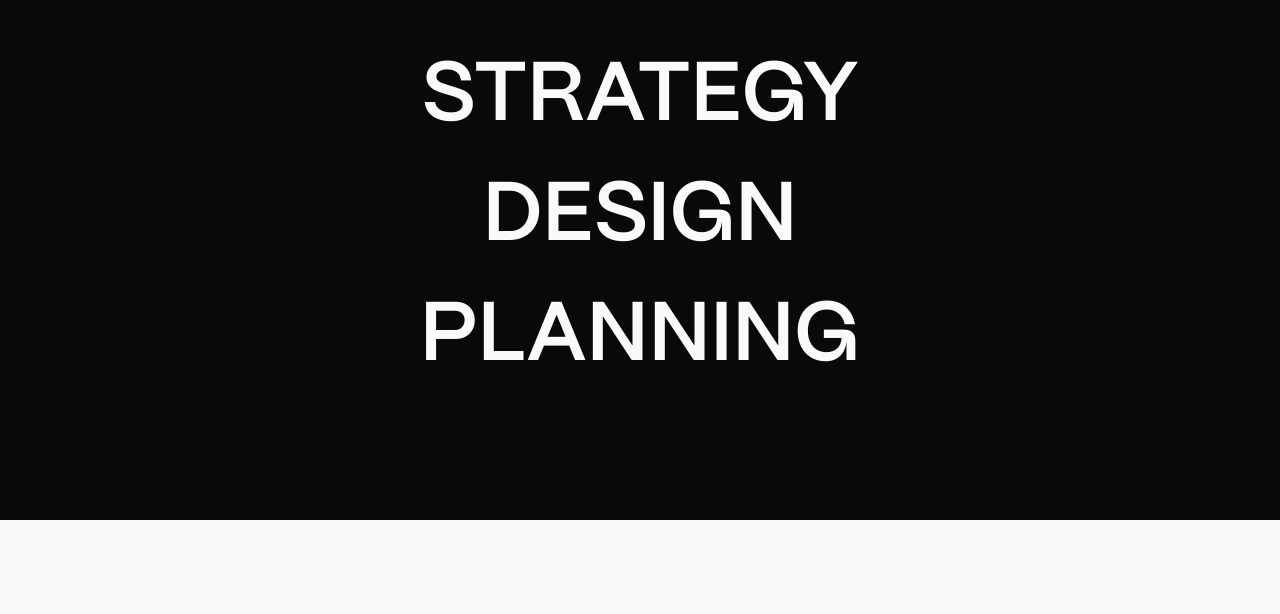
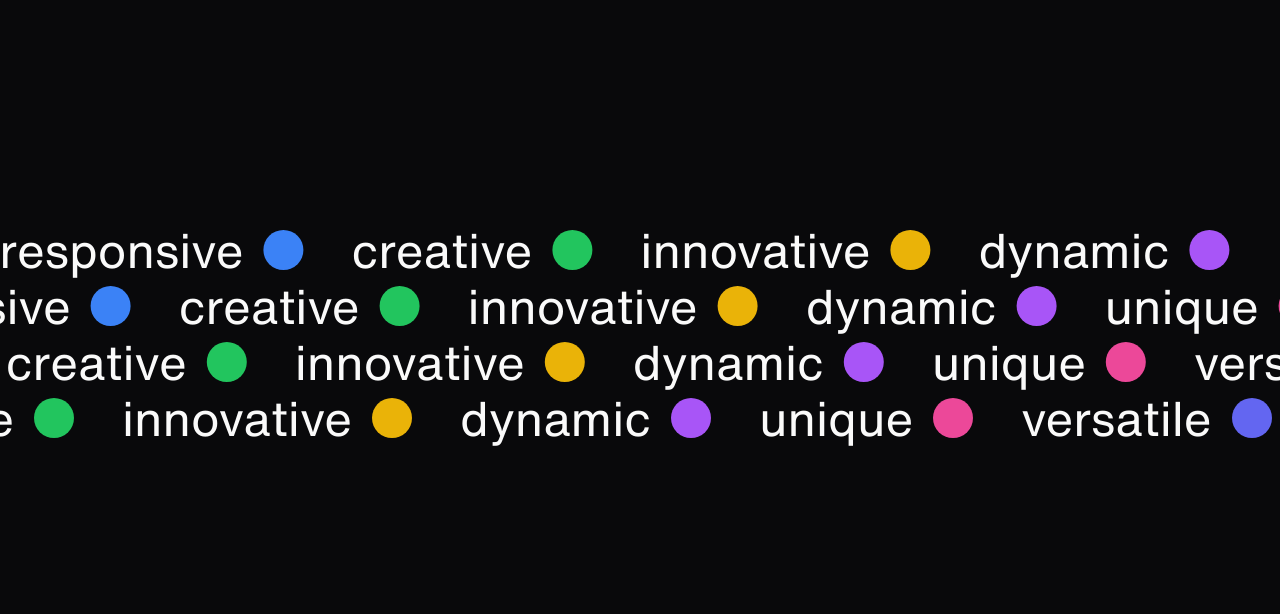
Before and after one commit to Deviillll/reactAndFramerMotion, a React (Vite) app: page / in a window 1280 px wide. Shown: the part 866-1480 px from the top of the page. Built offline with nearby package versions, Linux system fonts and the light colour scheme.

Commit message:
add marquee

```diff
--- a/package.json
+++ b/package.json
@@ -13,9 +13,11 @@
     "@gsap/react": "^2.1.1",
     "framer-motion": "^11.2.6",
     "gsap": "^3.12.5",
+    "lenis": "^1.1.13",
     "locomotive-scroll": "^5.0.0-beta.21",
     "react": "^18.2.0",
-    "react-dom": "^18.2.0"
+    "react-dom": "^18.2.0",
+    "react-intersection-observer": "^9.13.0"
   },
   "devDependencies": {
     "@types/node": "^22.5.1",
--- a/src/App.jsx
+++ b/src/App.jsx
@@ -7,21 +7,19 @@ import Contact from "./Componenets/Contact";
 import Projects from "./Componenets/Projects.tsx";
 import AboutMe from "./Componenets/AboutMe.tsx";
 import CV from "./Componenets/CV.tsx";
-import MobileProjects from "./Componenets/MobileProjects.tsx";
 import MblProjContainer from "./Componenets/MblProjContainer.tsx";
+import Lenis from "lenis";
+import "lenis/dist/lenis.css";
+import Marque from "./Componenets/Marque.tsx";
+import Skills from "./Componenets/Skills.tsx";
 
 const App = () => {
-  // useEffect(() => {
-  //   (async () => {
-  //     const LocomotiveScroll = (await import("locomotive-scroll")).default;
-  //     const locomotiveScroll = new LocomotiveScroll();
-  //   })();
-  // }, []);
-
   return (
-    <div className=" ">
+    <div className="overflow-hidden ">
       <Header />
+      <Marque />
       <AboutMe />
+      <Skills />
 
       <About />
       <Projects />
--- a/src/Componenets/About.tsx
+++ b/src/Componenets/About.tsx
@@ -4,7 +4,7 @@ import gsap from "gsap";
 
 const About = () => {
   return (
-    <div className="md:h-[70vh] overflow-x-hidden h-[50vh] mb-6 md:py-16  relative items-center flex flex-col w-screen  justify-center ">
+    <div className="md:h-[75vh] overflow-x-hidden h-[55vh] mb-6 md:py-16  relative items-center flex flex-col w-screen  justify-center ">
       <VideoBox
         img1={
           "https://images.unsplash.com/photo-1723903818490-6cb447ad1f05?q=80&w=1887&auto=format&fit=crop&ixlib=rb-4.0.3&ixid=M3wxMjA3fDB8MHxwaG90by1wYWdlfHx8fGVufDB8fHx8fA%3D%3D"
--- a/src/Componenets/AboutMe.tsx
+++ b/src/Componenets/AboutMe.tsx
@@ -18,7 +18,7 @@ const AboutMe = () => {
           end: "70% 50%", // End when bottom of container reaches top of viewport
           scrub: 0.8, // Smooth animation
           // markers: true, // Enable smooth scrolling animation
-          pin: true,
+          // pin: true,
         },
       });
       timeline
@@ -65,10 +65,10 @@ const AboutMe = () => {
 
   return (
     <div
-      className="md:h-[70vh]  lg:h-[100vh] w-screen h-[50vh] overflow-x-hidden md:bg-zinc-50 "
+      className="md:h-[70vh]  lg:h-[100vh] w-screen h-[60vh] overflow-x-hidden  md:bg-zinc-50 "
       ref={container}
     >
-      <div className="flex flex-col justify-center px-5 font-custombold4   items-center md:w-full h-[40vh] sm:h-[70vh] md:h-[80vh] lg:h-[90vh] xl:h-[100vh] overflow-x-hidden">
+      <div className="flex flex-col justify-center px-5 font-custombold4 mt-6 md:mt-0  items-center md:w-full h-[40vh] sm:h-[70vh] md:h-[80vh] lg:h-[90vh] xl:h-[100vh] overflow-x-hidden">
         {/* 1st div */}
         <div className="lg:text-3xl xl:text-4xl text-xl md:text-2xl  absolute left-[5%] md:text-neutral-950">
           <h1 className="sm1 opacity-30"> Hi! I'm Hammad,</h1>
--- a/src/Componenets/Header.tsx
+++ b/src/Componenets/Header.tsx
@@ -31,20 +31,20 @@ const Header = () => {
   const container = useRef<HTMLDivElement>(null);
   const container2 = useRef<HTMLDivElement>(null);
 
-  // useGSAP(() => {
-  //   gsap.from(".textanime", {
-  //     duration: 2.5,
-  //     xPercent: -90,
+  useGSAP(() => {
+    gsap.from(".textanime", {
+      duration: 2.5,
+      xPercent: -90,
 
-  //     ease: "power4.out",
-  //   });
-  //   gsap.from(".btn", {
-  //     delay: 1.8,
-  //     xPercent: -50,
+      ease: "power4.out",
+    });
+    gsap.from(".btn", {
+      delay: 1.8,
+      xPercent: -50,
 
-  //     ease: "power4.out",
-  //   });
-  // });
+      ease: "power4.out",
+    });
+  });
 
   return (
     <div className="overflow-x-hidden">
--- /dev/null
+++ b/src/Componenets/Marque.tsx
@@ -0,0 +1,134 @@
+import React, { useEffect, useRef } from "react";
+import gsap from "gsap";
+import { ScrollTrigger } from "gsap/ScrollTrigger";
+
+gsap.registerPlugin(ScrollTrigger);
+
+const data = [
+  {
+    title: "modern",
+    color: "bg-red-500",
+  },
+  {
+    title: "responsive",
+    color: "bg-blue-500",
+  },
+  {
+    title: "creative",
+    color: "bg-green-500",
+  },
+  {
+    title: "innovative",
+    color: "bg-yellow-500",
+  },
+  {
+    title: "dynamic",
+    color: "bg-purple-500",
+  },
+  {
+    title: "unique",
+    color: "bg-pink-500",
+  },
+  {
+    title: "versatile",
+    color: "bg-indigo-500",
+  },
+  {
+    title: "professional",
+    color: "bg-gray-500",
+  },
+  {
+    title: "elegant",
+    color: "bg-blue-500",
+  },
+  {
+    title: "creative",
+    color: "bg-green-500",
+  },
+  {
+    title: "innovative",
+    color: "bg-yellow-500",
+  },
+  {
+    title: "dynamic",
+    color: "bg-purple-500",
+  },
+  {
+    title: "unique",
+    color: "bg-pink-500",
+  },
+];
+
+const Marque = () => {
+  const marquee = useRef(null);
+  useEffect(() => {
+    const tl = gsap.timeline({
+      scrollTrigger: {
+        trigger: marquee.current,
+        start: "20% 80%",
+        end: "100% 40%",
+        // markers: true,
+        scrub: 2,
+      },
+    });
+
+    tl.to(
+      ".rht",
+      {
+        xPercent: -25,
+
+        ease: "ease power3",
+      },
+      "name"
+    ).to(
+      ".lft",
+      {
+        xPercent: 25,
+
+        ease: "ease power3",
+      },
+      "name"
+    );
+  }, []);
+
+  return (
+    <div
+      ref={marquee}
+      className="marquee-containe hidden md:block overflow-hidden   relative font-custombold9 md:h-[100vh]"
+    >
+      <div className="absolute top-1/2 space-y-2 left-1/2 -translate-x-1/2  -translate-y-1/2 w-[90vw]">
+        {Array.from({ length: 4 }).map((_, index) => (
+          <div
+            id="row"
+            key={index}
+            className={`w-full  flex items-center gap-12 whitespace-nowrap ${
+              index == 0 || index == 2 ? "rht" : "lft"
+            }
+             ${
+               index === 0
+                 ? "translate-x-[-30%]"
+                 : index === 1
+                 ? "-translate-x-[45%]"
+                 : index === 2
+                 ? "translate-x-[-60%]"
+                 : "translate-x-[-75%]"
+             }
+            `}
+          >
+            {data.map((item, itemIndex) => (
+              <div
+                key={itemIndex}
+                className="flex items-center h-full gap-5 whitespace-nowrap"
+              >
+                <h1 className="text-5xl ">{item.title}</h1>
+                <div className={`w-10 h-10 rounded-full ${item.color}`}></div>
+              </div>
+            ))}
+          </div>
+        ))}
+      </div>
+    </div>
+  );
+};
+
+export default Marque;
--- a/src/Componenets/MblProjContainer.tsx
+++ b/src/Componenets/MblProjContainer.tsx
@@ -5,7 +5,7 @@ const MblProjContainer = () => {
   return (
     <div className="w-screen overflow-x-hidden mt-5 lg:hidden">
       <div>
-        <h1 className="font-custombold3 mt-10 text-6xl text-center ">
+        <h1 className="font-custombold3 my-12 text-6xl text-center ">
           Projects
         </h1>
       </div>
--- a/src/Componenets/VideoBox.tsx
+++ b/src/Componenets/VideoBox.tsx
@@ -4,13 +4,13 @@ const VideoBox = ({ img1, img2, head1, head2 }) => {
   return (
     <div className=" font-custombold2 font-bold overflow-hidden ">
       {" "}
-      <div className="flex justify-around items-center w-[80vw] group ">
+      <div className="flex justify-around items-center w-[80vw] group  ">
         <img
           className="lg:w-44 lg:h-52 w-16 h-14 sm:w-[60px] sm:h-14 md:w-24 md:h-20 opacity-0 group-hover:opacity-100 group-hover:-rotate-2 group-hover:translate-y-[10%] transition-all ease-in-out duration-500 absolute left-[10%] object-cover bg-center rounded-sm"
           src={img1}
           alt=""
         />
-        <div className="md:h-[80px] lg:h-[100px] xl:h-[120px] h-12 overflow-hidden text-center cursor-pointer">
+        <div className="md:h-[80px] lg:h-[100px] xl:h-[130px]  h-12 overflow-hidden text-center cursor-pointer">
           <h1 className="md:text-[6.5vw] text-[7vw] uppercase group-hover:text-fuchsia-400 text-zinc-50 group-hover:-translate-y-full transition-all ease-linear duration-[0.5]">
             {head1}
           </h1>
--- a/src/index.css
+++ b/src/index.css
@@ -90,7 +90,7 @@ body{
 
 #parent::before {
   transition: transform 0.5s ease-in-out;
-  @apply absolute bottom-0 left-0 w-full h-full bg-zinc-950 z-0 text-zinc-50 transform translate-y-full ;
+  @apply absolute bottom-0 left-0 w-full h-full bg-zinc-50 md:bg-zinc-950 z-0 text-zinc-50 transform translate-y-full ;
   content: "";
 }
 
```
Also changed, not shown: src/Componenets/Contact.tsx (+14 -10 lines), src/Componenets/MobileProjects.tsx (+5 -5 lines), src/Componenets/Projects.tsx (+5 -5 lines), 1 other file (tests, documents, lock files or other folders).
